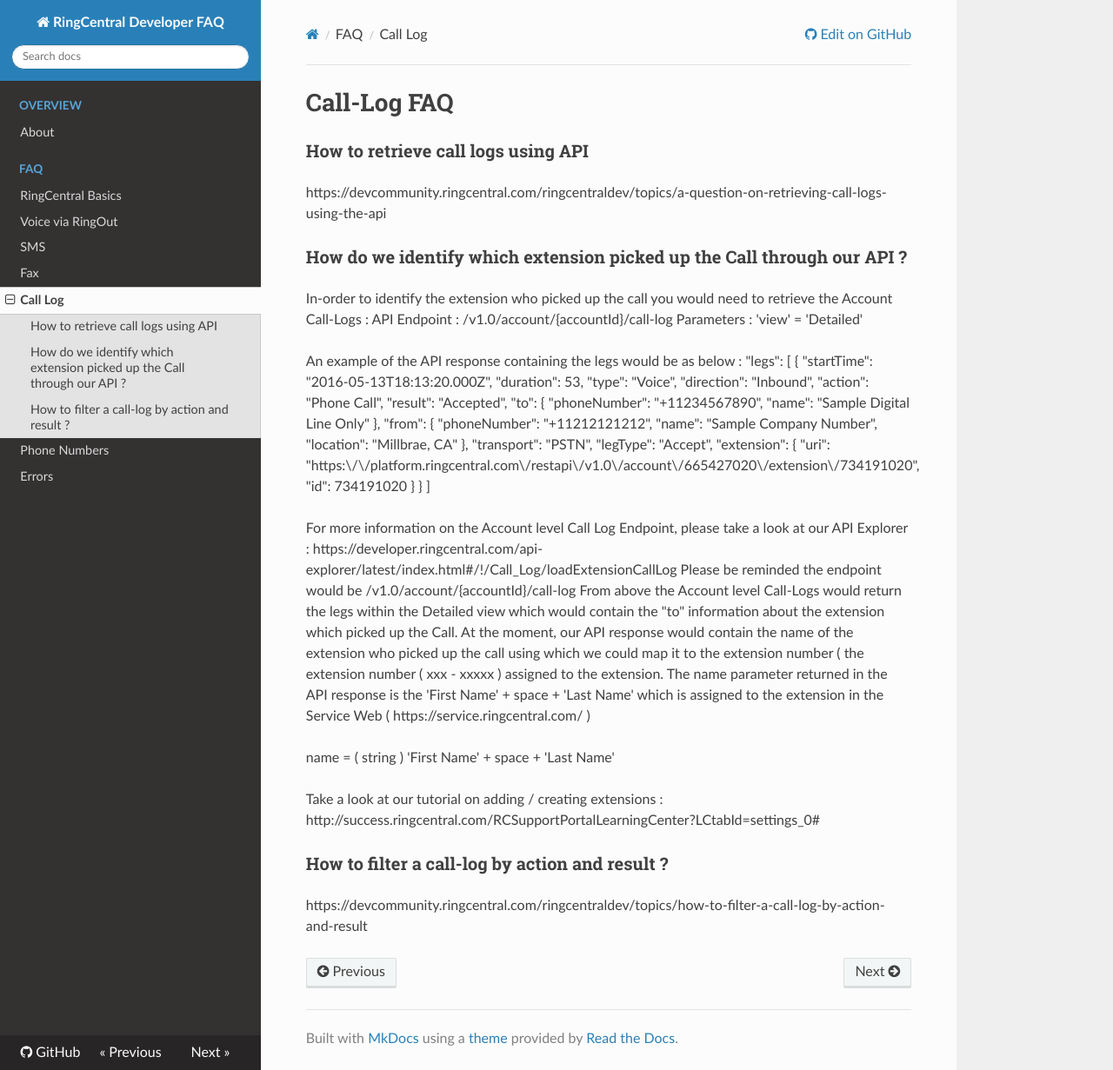
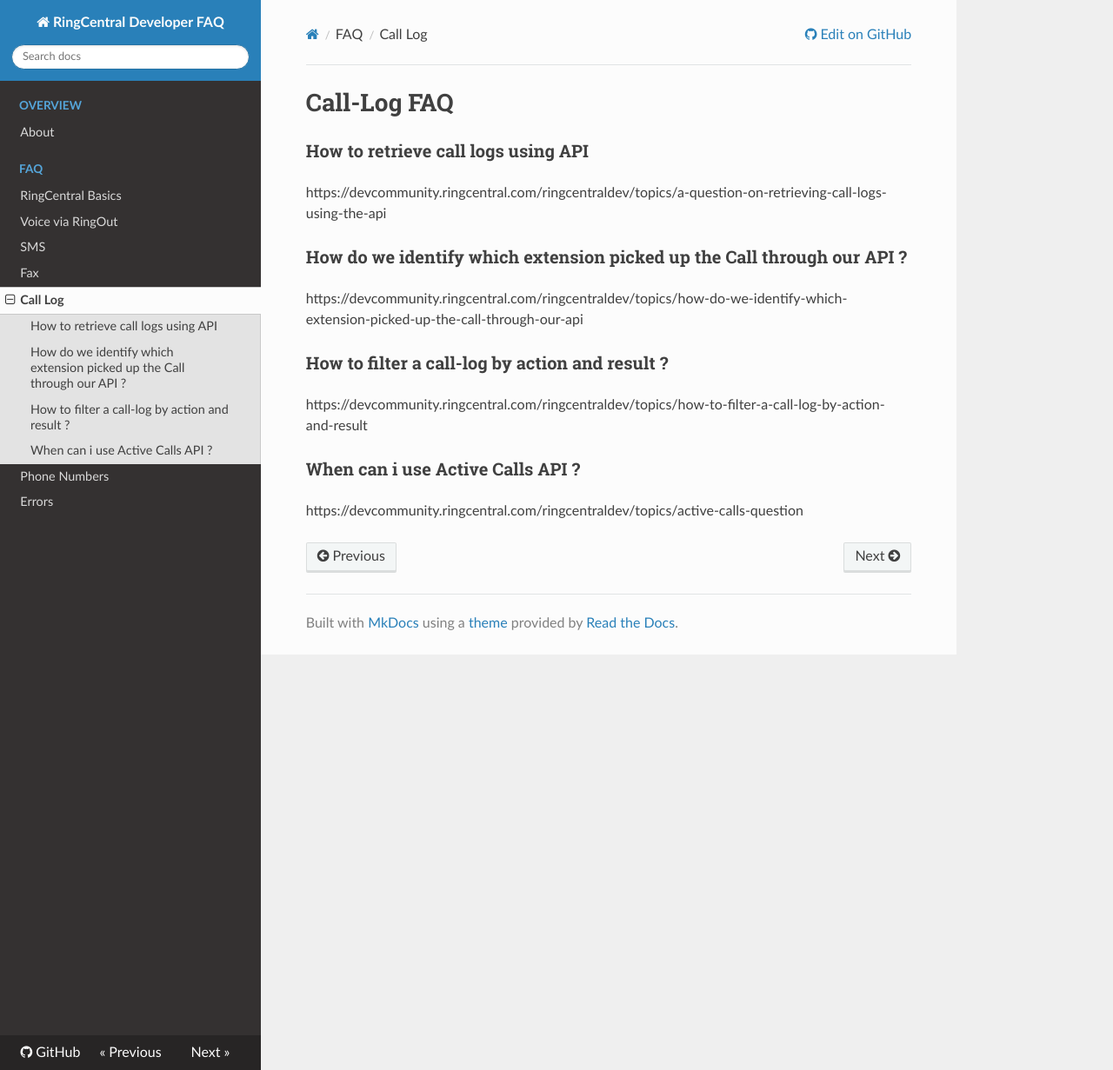
Before and after one commit to ringcentral/ringcentral-faq, an MkDocs documentation site: the page built from docs/call_log.md, in a window 1280 px wide and 1231 px high. Shown: the whole window at 87% size. Built offline with MkDocs 1.6.1, drawn with Linux system fonts in a browser that asks for light colours; nearby versions of some CDN libraries; old or Windows-style settings are respelled for this version of MkDocs.

Commit message:
Adding Call-Log FAQ

```diff
--- a/docs/call_log.md
+++ b/docs/call_log.md
@@ -4,51 +4,16 @@
 
 https://devcommunity.ringcentral.com/ringcentraldev/topics/a-question-on-retrieving-call-logs-using-the-api
 
+
 ### How do we identify which extension picked up the Call through our API ?
 
-In-order to identify the extension who picked up the call you would need to retrieve the Account Call-Logs :
-API Endpoint :  /v1.0/account/{accountId}/call-log
-Parameters : 'view' = 'Detailed'
-
-An example of the API response containing the legs would be as below :
-"legs": [
-            {
-                "startTime": "2016-05-13T18:13:20.000Z",
-                "duration": 53,
-                "type": "Voice",
-                "direction": "Inbound",
-                "action": "Phone Call",
-                "result": "Accepted",
-                "to": {
-                    "phoneNumber": "+11234567890",
-                    "name": "Sample Digital Line Only"
-                },
-                "from": {
-                    "phoneNumber": "+11212121212",
-                    "name": "Sample Company Number",
-                    "location": "Millbrae, CA"
-                },
-                "transport": "PSTN",
-                "legType": "Accept",
-                "extension": {
-                    "uri": "https:\/\/platform.ringcentral.com\/restapi\/v1.0\/account\/665427020\/extension\/734191020",
-                    "id": 734191020
-                }
-            }
-         ]
-
-For more information on the Account level Call Log Endpoint, please take a look at our API Explorer :
-https://developer.ringcentral.com/api-explorer/latest/index.html#/!/Call_Log/loadExtensionCallLog
-Please be reminded the endpoint would be /v1.0/account/{accountId}/call-log
-From above the Account level Call-Logs would return the legs within the Detailed view which would contain the "to" information about the extension which picked up the Call.
-At the moment, our API response would contain the name of the extension who picked up the call using which we could map it to the extension number ( the extension number ( xxx - xxxxx ) assigned to the extension.
-The name parameter returned in the API response is the 'First Name' + space + 'Last Name' which is assigned to the extension in the Service Web ( https://service.ringcentral.com/ )
-
-name = ( string ) 'First Name' + space + 'Last Name'
-
-Take a look at our tutorial on adding / creating extensions : http://success.ringcentral.com/RCSupportPortalLearningCenter?LCtabId=settings_0#
+https://devcommunity.ringcentral.com/ringcentraldev/topics/how-do-we-identify-which-extension-picked-up-the-call-through-our-api
 
 
 ### How to filter a call-log by action and result ?
 
 https://devcommunity.ringcentral.com/ringcentraldev/topics/how-to-filter-a-call-log-by-action-and-result
+
+### When can i use Active Calls API ?
+
+https://devcommunity.ringcentral.com/ringcentraldev/topics/active-calls-question
```
